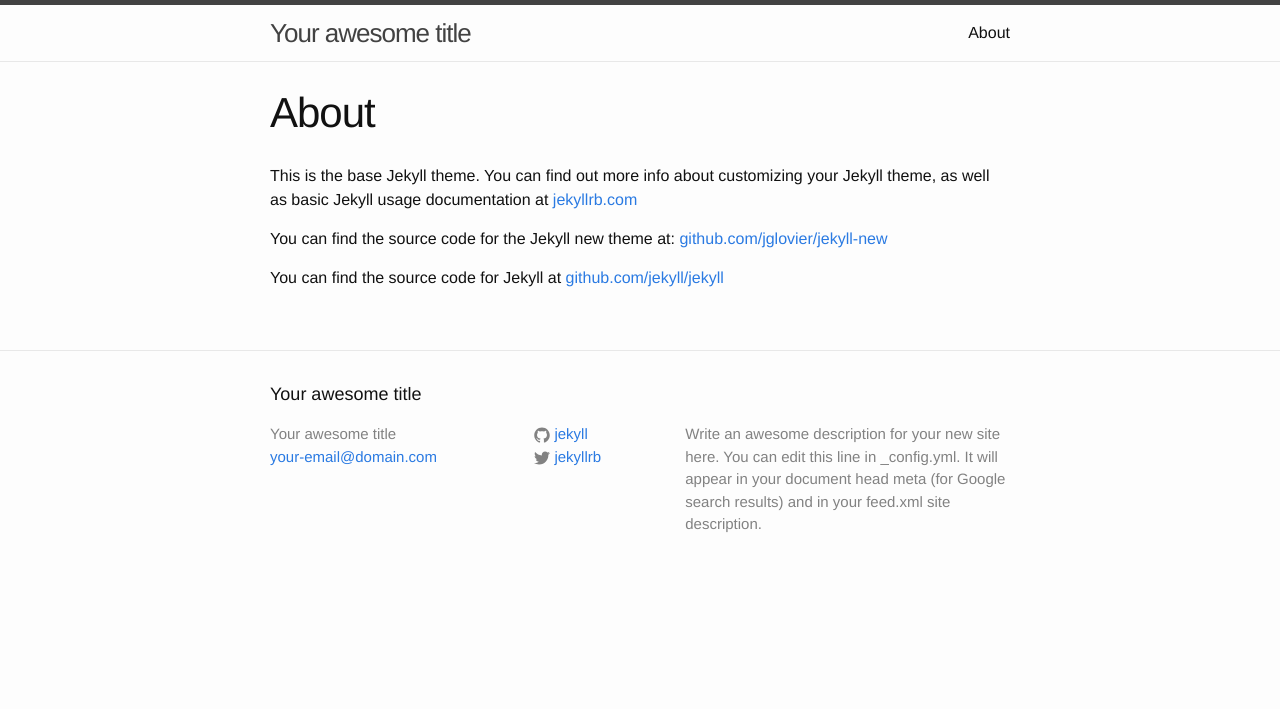
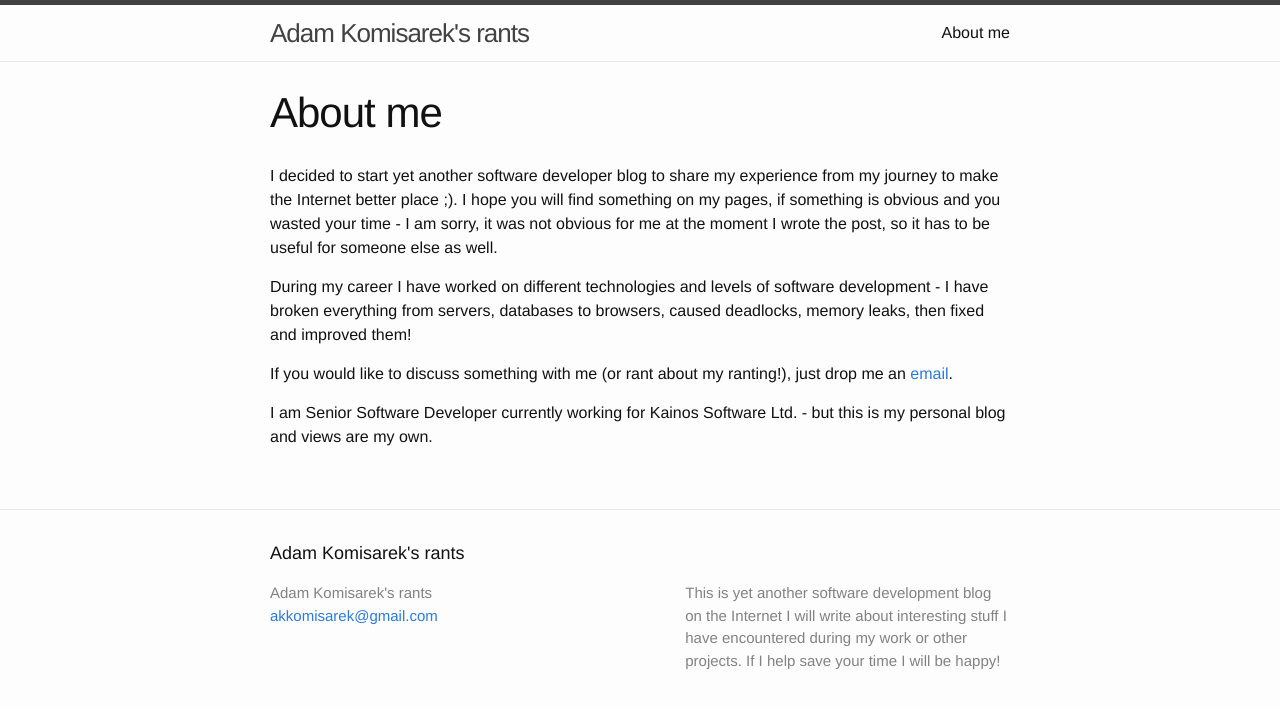
Before and after one commit to akomisarek/akomisarek.github.io, a Jekyll site: the page built from about.md, in a window 1280 px wide. Shown: the top 709 px of the page. Built offline with Jekyll 4.4.1, drawn with Linux system fonts in a browser that asks for light colours.

Commit message:
Config edited, first post

```diff
--- a/_config.yml
+++ b/_config.yml
@@ -1,14 +1,14 @@
 # Site settings
-title: Your awesome title
-email: your-email@domain.com
+title:  Adam Komisarek's rants
+email: akkomisarek@gmail.com
 description: > # this means to ignore newlines until "baseurl:"
-  Write an awesome description for your new site here. You can edit this
-  line in _config.yml. It will appear in your document head meta (for
-  Google search results) and in your feed.xml site description.
+  This is yet another software development blog on the Internet
+  I will write about interesting stuff I have encountered during my work or other projects.
+  If I help save your time I will be happy!
 baseurl: "" # the subpath of your site, e.g. /blog/
-url: "http://yourdomain.com" # the base hostname & protocol for your site
-twitter_username: jekyllrb
-github_username:  jekyll
+url: "http://akomisarek.github.io" # the base hostname & protocol for your site
+twitter_username:
+github_username:
 
 # Build settings
 markdown: kramdown
--- a/about.md
+++ b/about.md
@@ -1,11 +1,13 @@
 ---
 layout: page
-title: About
+title: About me
 permalink: /about/
 ---
 
-This is the base Jekyll theme. You can find out more info about customizing your Jekyll theme, as well as basic Jekyll usage documentation at [jekyllrb.com](http://jekyllrb.com/)
+I decided to start yet another software developer blog to share my experience from my journey to make the Internet better place ;). I hope you will find something on my pages, if something is obvious and you wasted your time - I am sorry, it was not obvious for me at the moment I wrote the post, so it has to be useful for someone else as well.
 
-You can find the source code for the Jekyll new theme at: [github.com/jglovier/jekyll-new](https://github.com/jglovier/jekyll-new)
+During my career I have worked on different technologies and levels of software development - I have broken everything from servers, databases to browsers, caused deadlocks, memory leaks, then fixed and improved them!
 
-You can find the source code for Jekyll at [github.com/jekyll/jekyll](https://github.com/jekyll/jekyll)
+If you would like to discuss something with me (or rant about my ranting!), just drop me an [email](mailto:{{ site.email }}).
+
+I am Senior Software Developer currently working for Kainos Software Ltd. - but this is my personal blog and views are my own.
```
Also changed, not shown: _posts/2015-01-18-hello-world.markdown (added, +13 -0 lines), _posts/2015-01-18-welcome-to-jekyll.markdown (deleted, +0 -25 lines).
